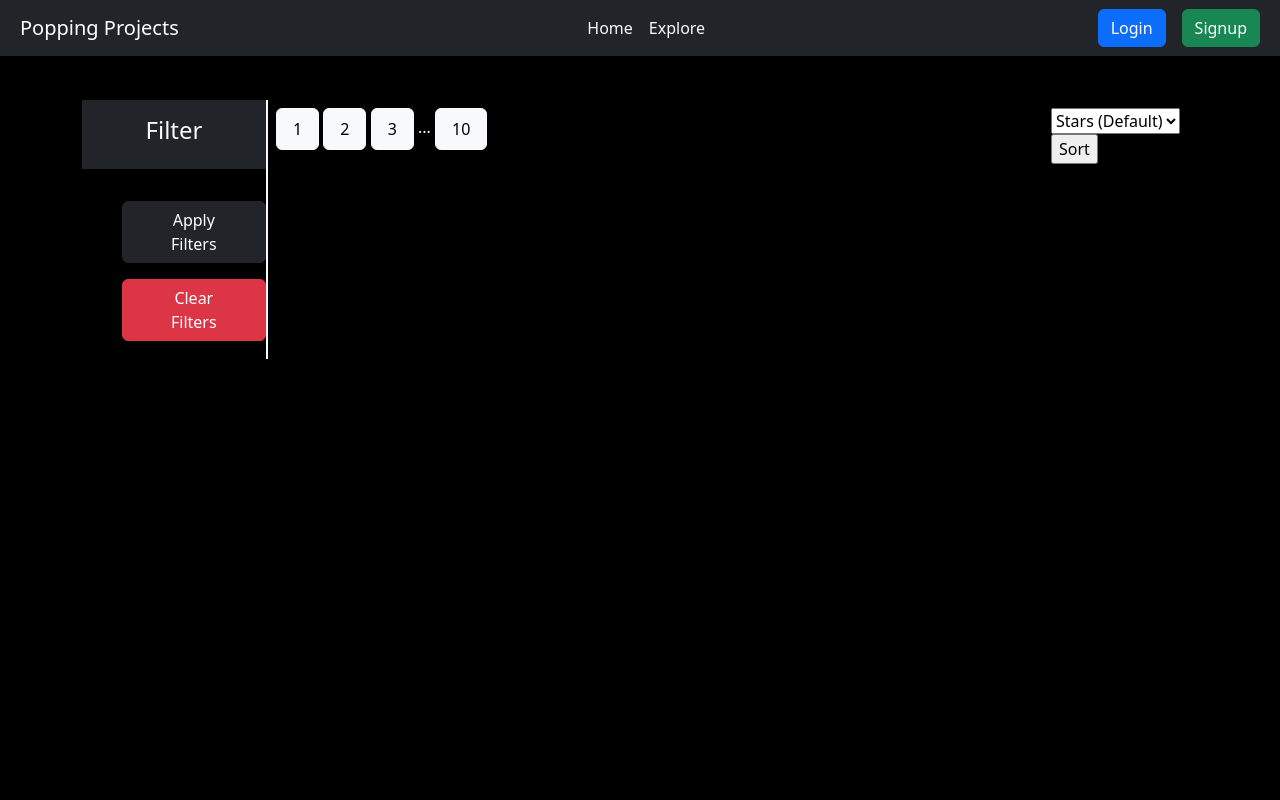
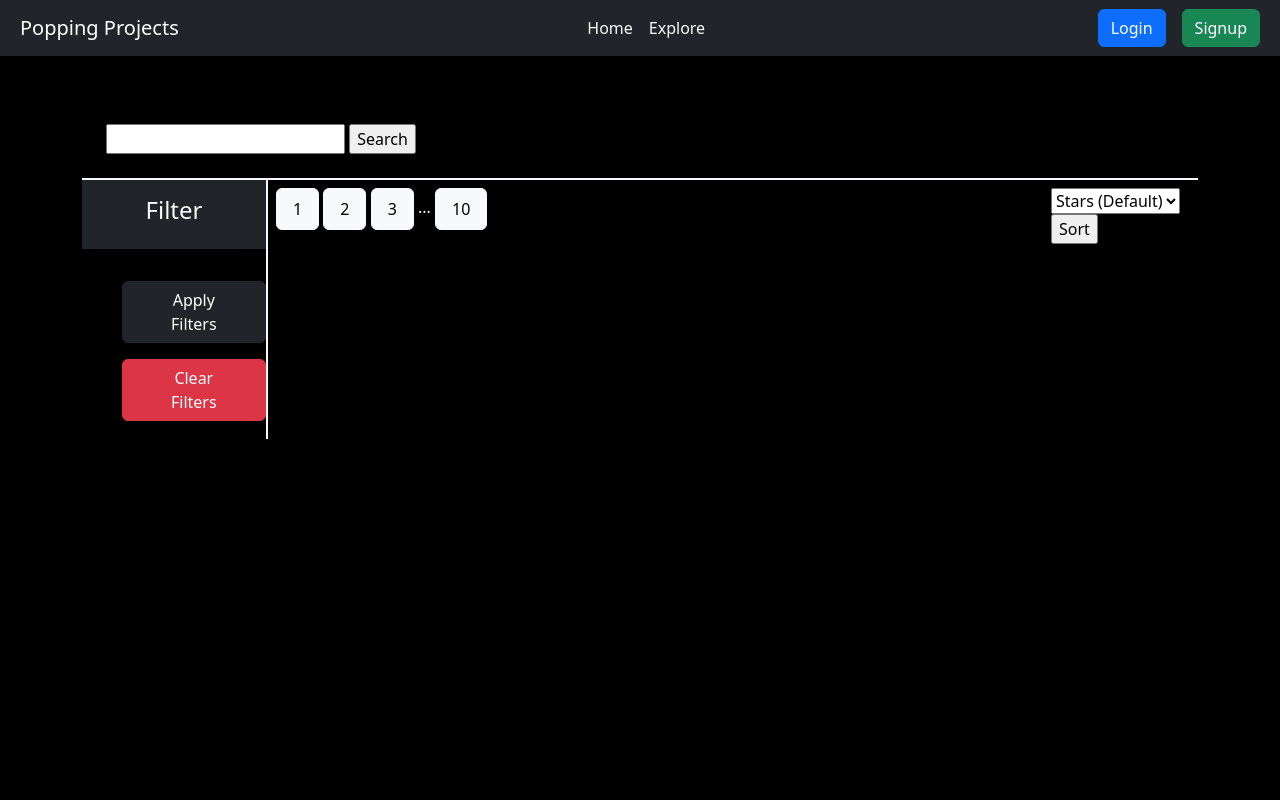
Before and after one commit to UCCS-CS4300-5300/group7-fall2023, a Django app: page /explore in a window 1280 px wide. Run offline with Django 3.2, Linux system fonts and the light colour scheme; data that the repository does not hold is empty.

Commit message:
Added search bar back to explore page, I'm assuming it was deleted by accident

```diff
--- a/repositories/templates/explore.html
+++ b/repositories/templates/explore.html
@@ -2,6 +2,15 @@
 
 {% block content %}
 <div class="container mt-4">
+    <div class="row g-0 border-bottom border-light border-2">
+      <div class="col-12 bg-black p-4">
+        <form action="" method="post">
+          {% csrf_token %}
+          {{ search_form }}
+          <input type="submit" name="search" value="Search">
+        </form>
+      </div>
+    </div>
     <div class="row g-0 flex-grow-1">
         <div class="col-2 d-flex flex-column border-end border-light border-2">
             <div class="row g-0 bg-dark p-3">
```
